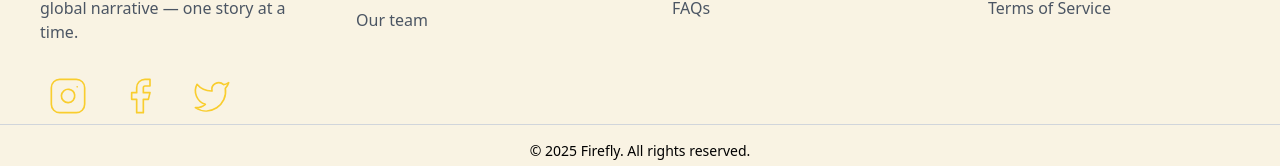
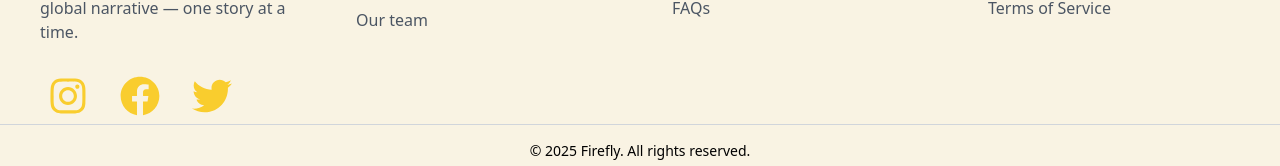
Before and after one commit to Griffin-Ndede/Firefly_frontend, a React (Vite) app: page / in a window 1280 px wide. Shown: the part 5346-5512 px from the top of the page. Built offline with nearby package versions, Linux system fonts and the light colour scheme; a web font is replaced by a local one.

Commit message:
Style: changes the social media icons on the footer

```diff
--- a/package.json
+++ b/package.json
@@ -17,6 +17,7 @@
     "motion": "^12.23.12",
     "react": "^19.1.0",
     "react-dom": "^19.1.0",
+    "react-icons": "^5.5.0",
     "react-parallax-tilt": "^1.7.304",
     "react-router": "^7.7.1",
     "react-router-dom": "^7.7.1",
--- a/src/Components/Footer.jsx
+++ b/src/Components/Footer.jsx
@@ -1,5 +1,4 @@
-import { Facebook, Instagram, Twitter } from 'lucide-react'
-import React from 'react'
+import { FaFacebook, FaInstagram , FaTwitter} from 'react-icons/fa'
 import { Link } from 'react-router'
 
 function Footer() {
@@ -21,13 +20,13 @@ function Footer() {
           </p>
           <div className="flex gap-4">
             <a href="#" className="p-2 rounded-full ">
-              <Instagram strokeWidth={1} className="w-10 h-10 text-custom-yellow hover:text-custom-gray transition-colors" />
+              <FaInstagram  className="w-10 h-10 text-custom-yellow hover:text-custom-gray transition-colors" />
             </a>
             <a href="#" className="p-2 rounded-full ">
-              <Facebook strokeWidth={1} className="w-10 h-10 text-custom-yellow hover:text-custom-gray transition-colors" />
+              <FaFacebook  className="w-10 h-10 text-custom-yellow hover:text-custom-gray transition-colors" />
             </a>
             <a href="#" className="p-2 rounded-full ">
-              <Twitter strokeWidth={1} className="w-10 h-10 text-custom-yellow hover:text-custom-gray transition-colors" />
+              <FaTwitter  className="w-10 h-10 text-custom-yellow hover:text-custom-gray transition-colors" />
             </a>
           </div>
         </div>
```
Also changed, not shown: 1 other file (tests, documents, lock files or other folders).
